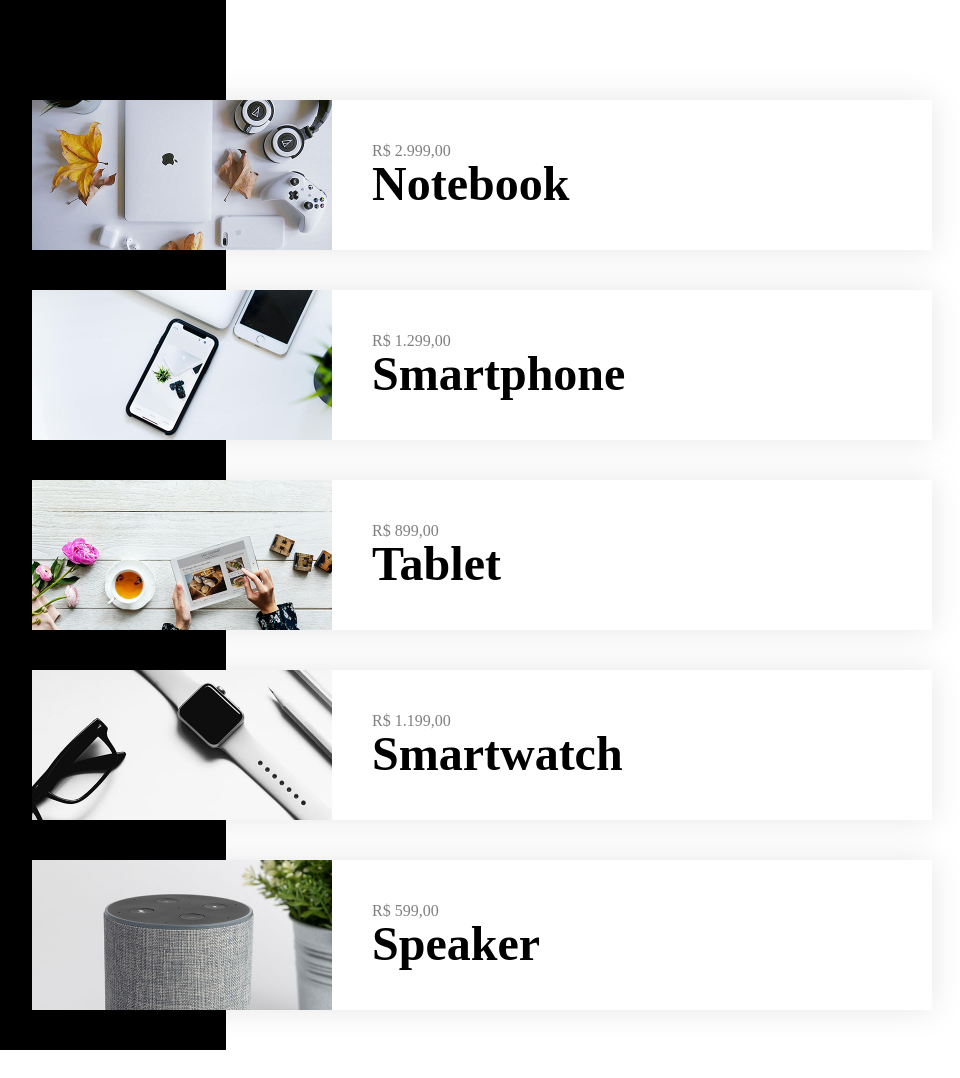
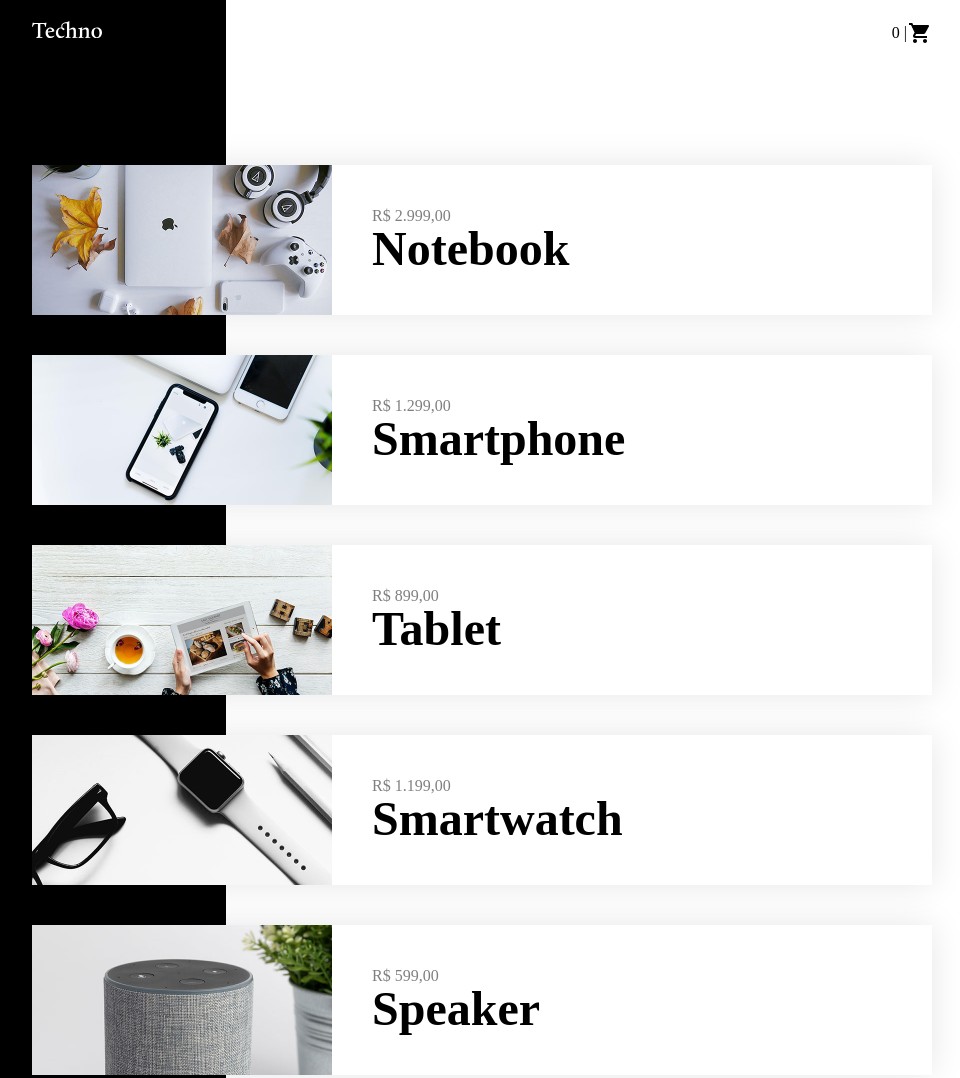
Before and after one commit to pmilena/techno, a plain HTML site: page index.html in a window 1280 px wide. Shown: the top 1078 px of the page, without its empty margins (158-1118 px from the left). Before the commit the page ends 1050 px from the top, so only its background shows below. Drawn offline with Linux system fonts and the light colour scheme.

Commit message:
feat: add header information

```diff
--- a/app.js
+++ b/app.js
@@ -3,6 +3,7 @@ new Vue({
   data: {
     produtos: [],
     item: {},
+    carrinhoTotal: 0
   },
   filters: {
     moeda(valor) {
--- a/index.html
+++ b/index.html
@@ -11,6 +11,10 @@
 
 <body>
     <div id="app">
+        <header class="header">
+            <img class="logo" src="./assets/techno.svg" alt="Techno">
+            <span class="carrinho_menu">{{carrinhoTotal}} |</span>
+        </header>
         <section class="modal" v-if="item.nome" @click="fecharModal">
             <div class="modal_container">
                 <button @click="item=false" class="modal_fechar">X</button>
--- a/style.css
+++ b/style.css
@@ -24,6 +24,34 @@ body {
   padding: 0 80px;
 }
 
+.header {
+  display: flex;
+  justify-content: space-between;
+  max-width: 900px;
+  padding: 20px 0;
+  margin: 0 auto;
+}
+
+.logo {
+  width: 80px;
+  padding-right: 10px;
+}
+
+.carrinho_menu::after {
+  content: "";
+  display: inline-block;
+  background: url(./assets/carrinho.svg) no-repeat center center;
+  width: 25px;
+  height: 25px;
+
+}
+
+.carrinho_menu {
+  display: flex;
+  align-items: center;
+  cursor: pointer;
+}
+
 .produtos {
   max-width: 900px;
   margin: 100px auto 0;
@@ -37,17 +65,21 @@ body {
   background: #fff;
   box-shadow: 0 0 2rem rgba(0, 0, 0, 0.1);
 }
+
 .produto_img {
   max-width: 300px;
   margin-right: 40px;
 }
+
 .produto_nome {
   font-size: 3rem;
   line-height: 1;
 }
+
 .produto_preco {
   color: rgba(0, 0, 0, 0.5);
 }
+
 .modal::before {
   content: "";
   background: rgba(0, 0, 0, 0.5);
@@ -68,6 +100,7 @@ body {
   width: 100%;
   padding: 80px;
 }
+
 .modal_container {
   position: relative;
   z-index: 1;
@@ -83,10 +116,12 @@ body {
   from {
     transform: translate3d(50px, 0, 0);
   }
+
   to {
     transform: translate3d(0px, 0, 0);
   }
 }
+
 .modal_fechar {
   border-radius: 50%;
   border: 2px solid #000;
@@ -99,6 +134,7 @@ body {
   box-shadow: 0px 3px 4px rgba(0, 0, 0, 0.1), 0px 4px 10px rgba(0, 0, 0, 0.2);
   cursor: pointer;
 }
+
 .modal_img {
   grid-column: 1;
   margin-top: 50px;
@@ -109,9 +145,11 @@ body {
   max-width: 300px;
   display: block;
 }
+
 .modal_titulo {
   font-size: 3rem;
 }
+
 .modal_btn {
   margin-top: 80px;
   background: #000;
@@ -125,18 +163,22 @@ body {
 .modal_btn:active {
   background: #808080;
 }
+
 .modal_dados {
   grid-column: 2;
   max-width: 600px;
 }
+
 .avaliacoes {
   grid-column: 2;
   max-width: 600px;
 }
+
 .avaliacao {
   border-bottom: 1px solid rgba(0, 0, 0, 0.1);
   padding-bottom: 20px;
 }
+
 .avaliacao_usuario {
   font-weight: bold;
 }
```
